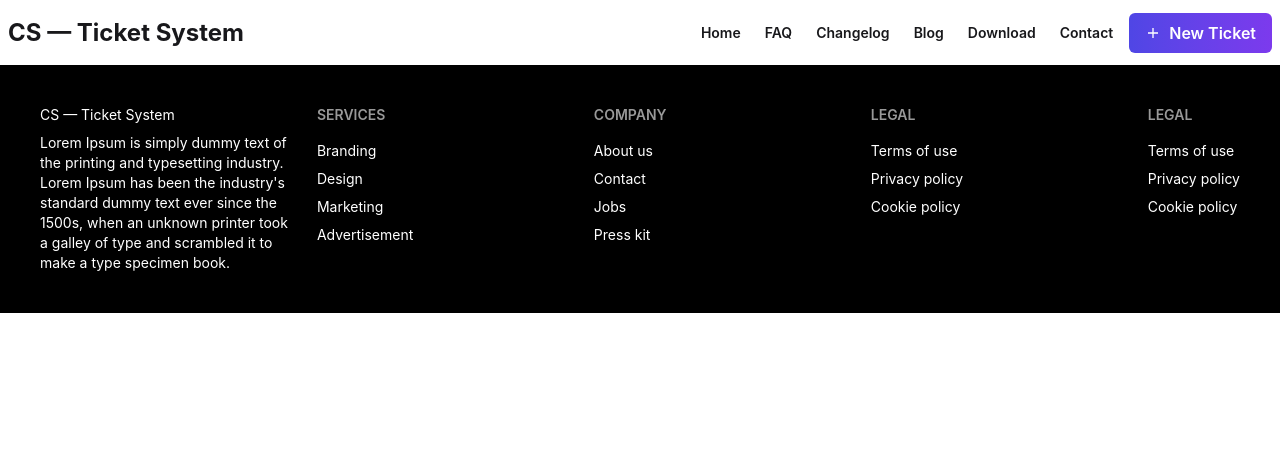
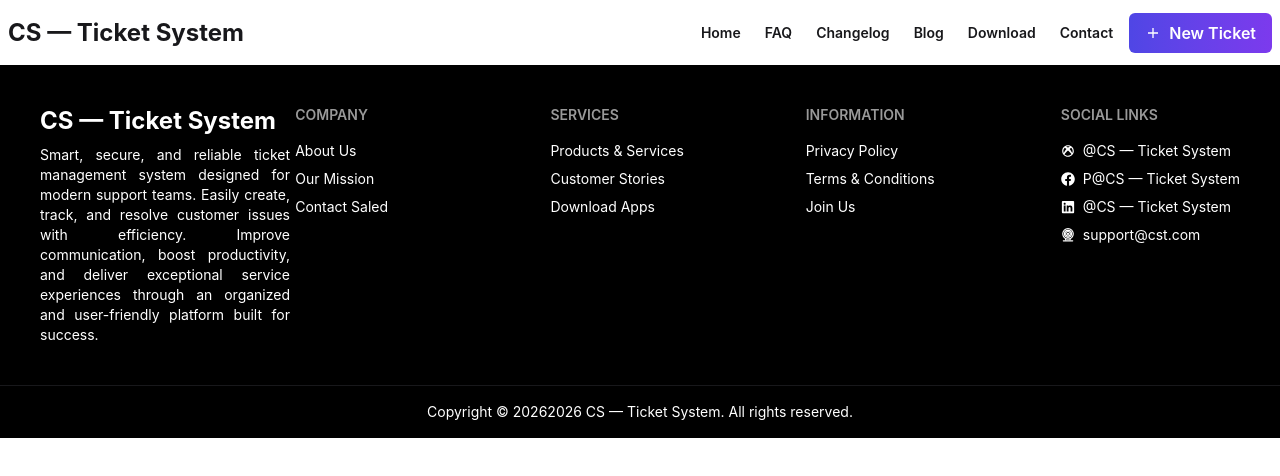
Before and after one commit to Web-hero-Dinajpur/Mission-assigmment-Progress, a React (Vite) app: page / in a window 1280 px wide. Shown: the top 476 px of the page. Built offline with nearby package versions, Linux system fonts and the light colour scheme.

Commit message:
update footer section

```diff
--- a/src/Components/Shared/Footer/Footer.jsx
+++ b/src/Components/Shared/Footer/Footer.jsx
@@ -1,46 +1,52 @@
 import React from 'react';
+import { FaFacebook, FaLinkedin } from 'react-icons/fa';
+import { GrWebcam } from 'react-icons/gr';
+import { RiXboxLine } from 'react-icons/ri';
 
 const Footer = () => {
     return (
+        <>
             <footer className="footer sm:footer-horizontal bg-black text-white p-10 grid grid-cols-4">
                 <aside>
-                <h2>CS — Ticket System
-                </h2>
-                <p className='md:w-[250px]'>
-                    Lorem Ipsum is simply dummy text of the printing and typesetting industry.
-                    Lorem Ipsum has been the industry's standard dummy
-                    text ever since the 1500s, when an
-                    unknown printer took a galley of type and
-                    scrambled it to make a type specimen book.
+                    <a className="btn-ghost text-2xl font-bold">CS — Ticket System</a>
+                    <p className='md:w-[250px] text-justify'>
+                        Smart, secure, and reliable ticket management system designed for modern support teams. Easily create, track, and resolve customer issues with efficiency. Improve communication, boost productivity, and deliver exceptional service experiences through an organized and user-friendly platform built for success.
                     </p>
                 </aside>
                 <nav>
-                <h6 className="footer-title">Services</h6>
-                <a className="link link-hover">Branding</a>
-                <a className="link link-hover">Design</a>
-                <a className="link link-hover">Marketing</a>
-                <a className="link link-hover">Advertisement</a>
+                    <h6 className="footer-title">Company</h6>
+                    <a className="link link-hover">About Us</a>
+                    <a className="link link-hover">Our Mission</a>
+                    <a className="link link-hover">Contact Saled</a>
                 </nav>
                 <nav>
-                <h6 className="footer-title">Company</h6>
-                <a className="link link-hover">About us</a>
-                <a className="link link-hover">Contact</a>
-                <a className="link link-hover">Jobs</a>
-                <a className="link link-hover">Press kit</a>
+                    <h6 className="footer-title">Services</h6>
+                    <a className="link link-hover">Products & Services</a>
+                    <a className="link link-hover">Customer Stories</a>
+                    <a className="link link-hover">Download Apps</a>
                 </nav>
                 <nav>
-                <h6 className="footer-title">Legal</h6>
-                <a className="link link-hover">Terms of use</a>
-                <a className="link link-hover">Privacy policy</a>
-                <a className="link link-hover">Cookie policy</a>
+                    <h6 className="footer-title">Information</h6>
+                    <a className="link link-hover">Privacy Policy</a>
+                    <a className="link link-hover">Terms & Conditions</a>
+                    <a className="link link-hover">Join Us</a>
                 </nav>
                 <nav>
-                <h6 className="footer-title">Legal</h6>
-                <a className="link link-hover">Terms of use</a>
-                <a className="link link-hover">Privacy policy</a>
-                <a className="link link-hover">Cookie policy</a>
+                    <h6 className="footer-title">Social Links</h6>
+                    <a className="link link-hover flex gap-2 items-center"><RiXboxLine />@CS — Ticket System</a>
+                    <a className="link link-hover flex gap-2 items-center"><FaFacebook />P@CS — Ticket System</a>
+                    <a className="link link-hover flex gap-2 items-center"><FaLinkedin />@CS — Ticket System</a>
+                    <a className="link link-hover flex gap-2 items-center"><GrWebcam />support@cst.com</a>
                 </nav>
             </footer>
+            <hr className='' />
+            <footer className="footer sm:footer-horizontal footer-center bg-black text-white p-4">
+                <aside>
+                    <p>Copyright © {new Date().getFullYear()}2026 CS — Ticket System. All rights reserved.</p>
+                </aside>
+            </footer>
+        </>
+
     );
 };
 
```
Lines whose indentation alone changed are shown as unchanged.
